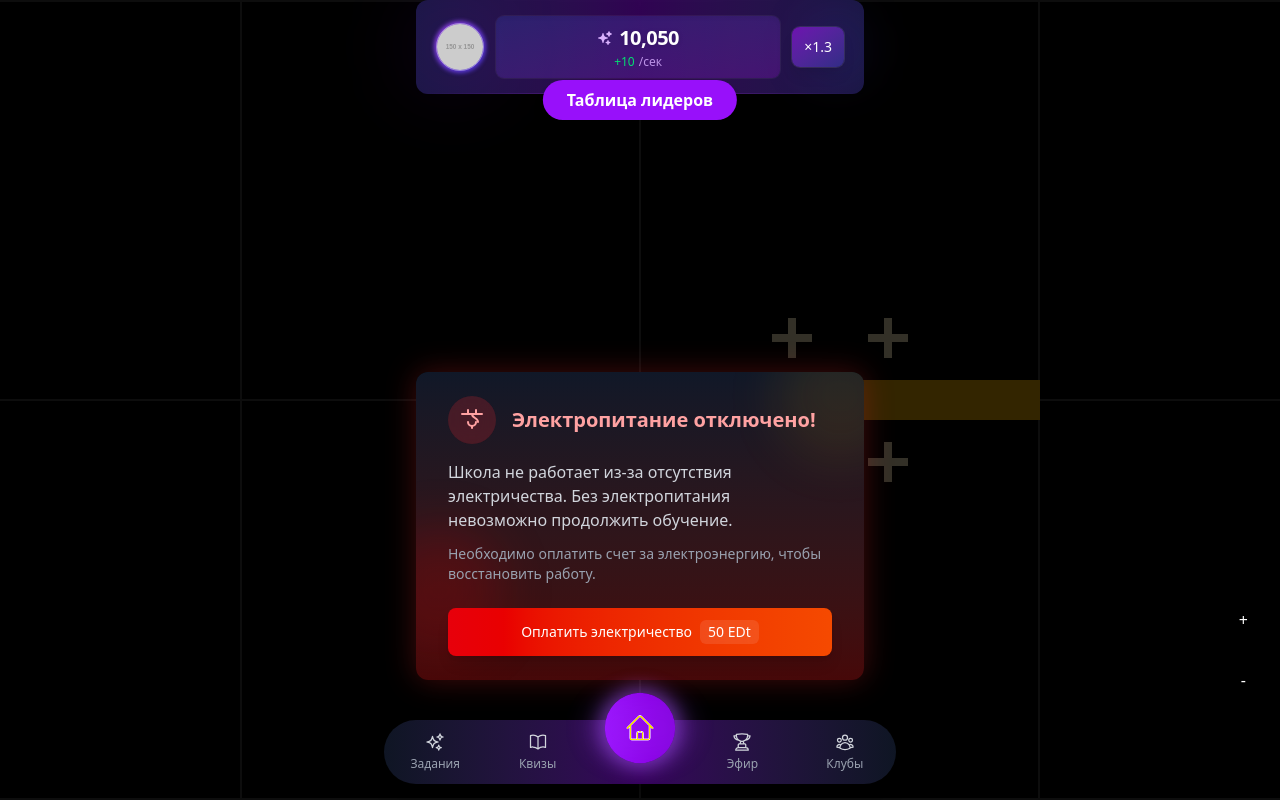
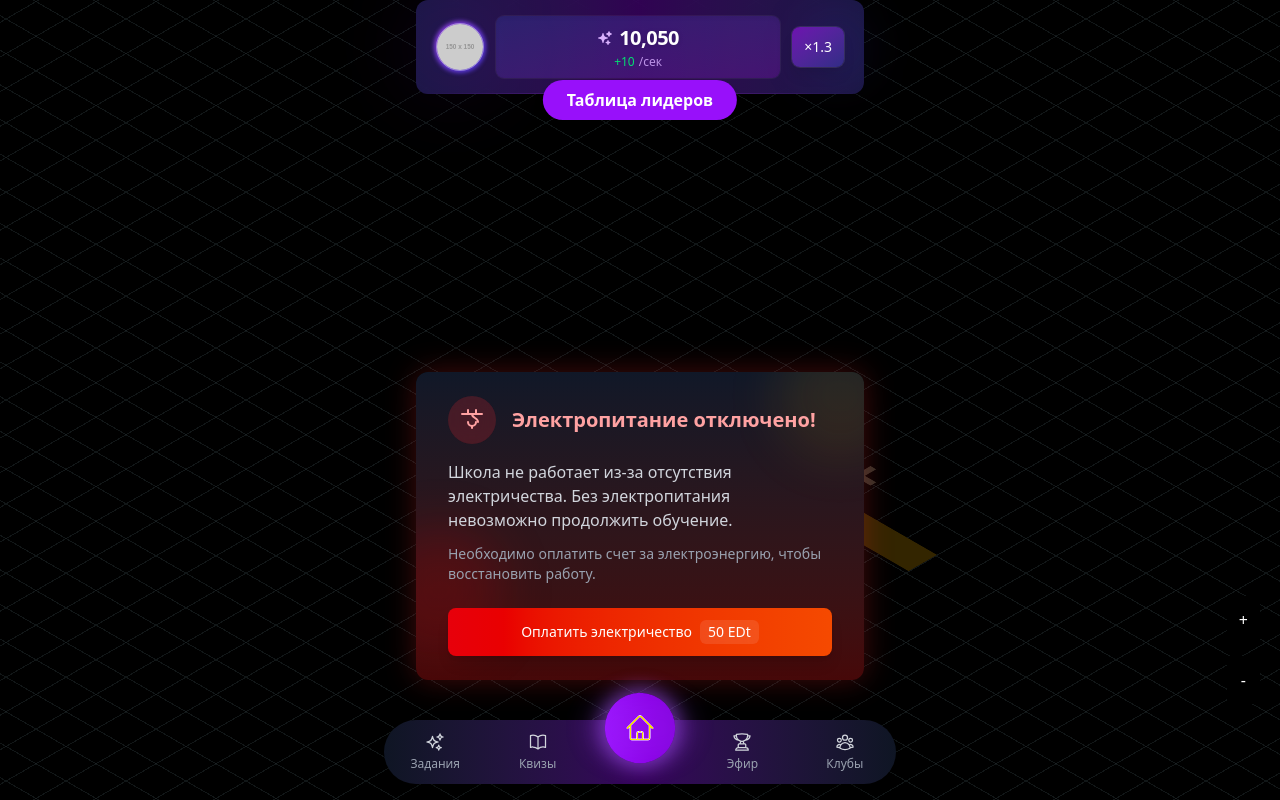
Before and after one commit to CryptoSchooll/frontend, a React (Vite) app: page / in a window 1280 px wide. Built offline with nearby package versions, Linux system fonts and the light colour scheme.

Commit message:
isometric camera final

```diff
--- a/src/pages/Home.tsx
+++ b/src/pages/Home.tsx
@@ -8,15 +8,15 @@ import { useGameStore } from "@/hooks/gameStore"
 
 const Grid = ({ scale }: { scale: number }) => (
   <div
-    className="absolute top-0 grid size-full grid-cols-6 grid-rows-6 border-2 border-neutral-700"
+    className="absolute top-0 size-full border-2 border-neutral-700"
     style={{
       transform: `scale(${scale})`,
+      backgroundImage: `
+        repeating-linear-gradient(30deg, transparent 0, transparent 29px, rgba(173, 216, 230, 0.5) 29px, rgba(173, 216, 230, 0.5) 30px),
+        repeating-linear-gradient(150deg, transparent 0, transparent 29px, rgba(173, 216, 230, 0.5) 29px, rgba(173, 216, 230, 0.5) 30px)
+      `,
     }}
-  >
-    {Array.from({ length: 36 }).map((_, index) => (
-      <div key={index} className="size-full border border-neutral-700" />
-    ))}
-  </div>
+  />
 )
 
 const Home = () => {
@@ -31,7 +31,8 @@ const Home = () => {
           <div
             className="z-1 relative size-[2400px]"
             style={{
-              transform: `scale(${scale})`,
+              transform: `scale(${scale}) rotateX(54.8deg) rotateZ(45deg)`,
+              transformStyle: "preserve-3d",
             }}
           >
             {corridors.map((corridor, i) => (
```
